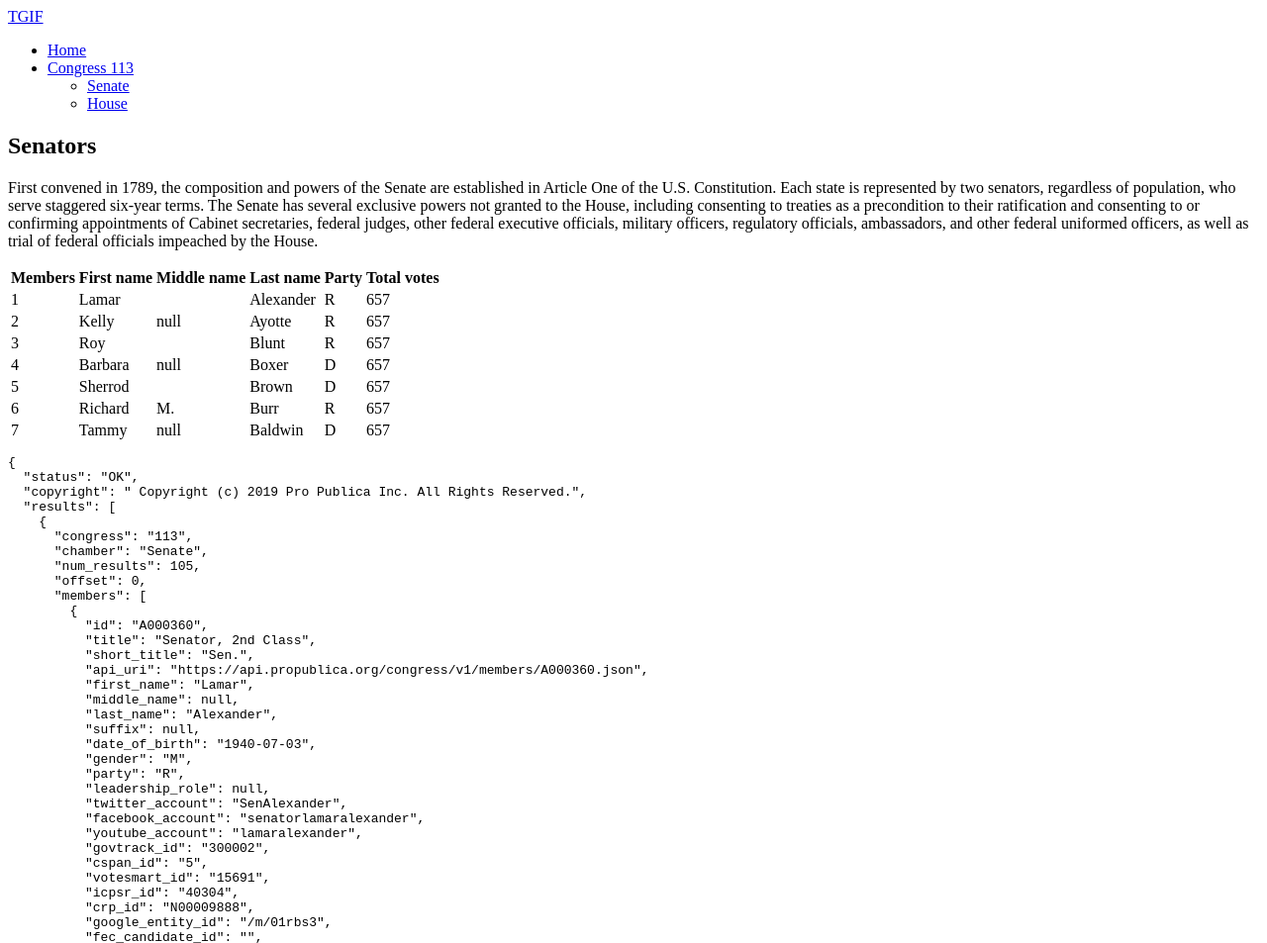
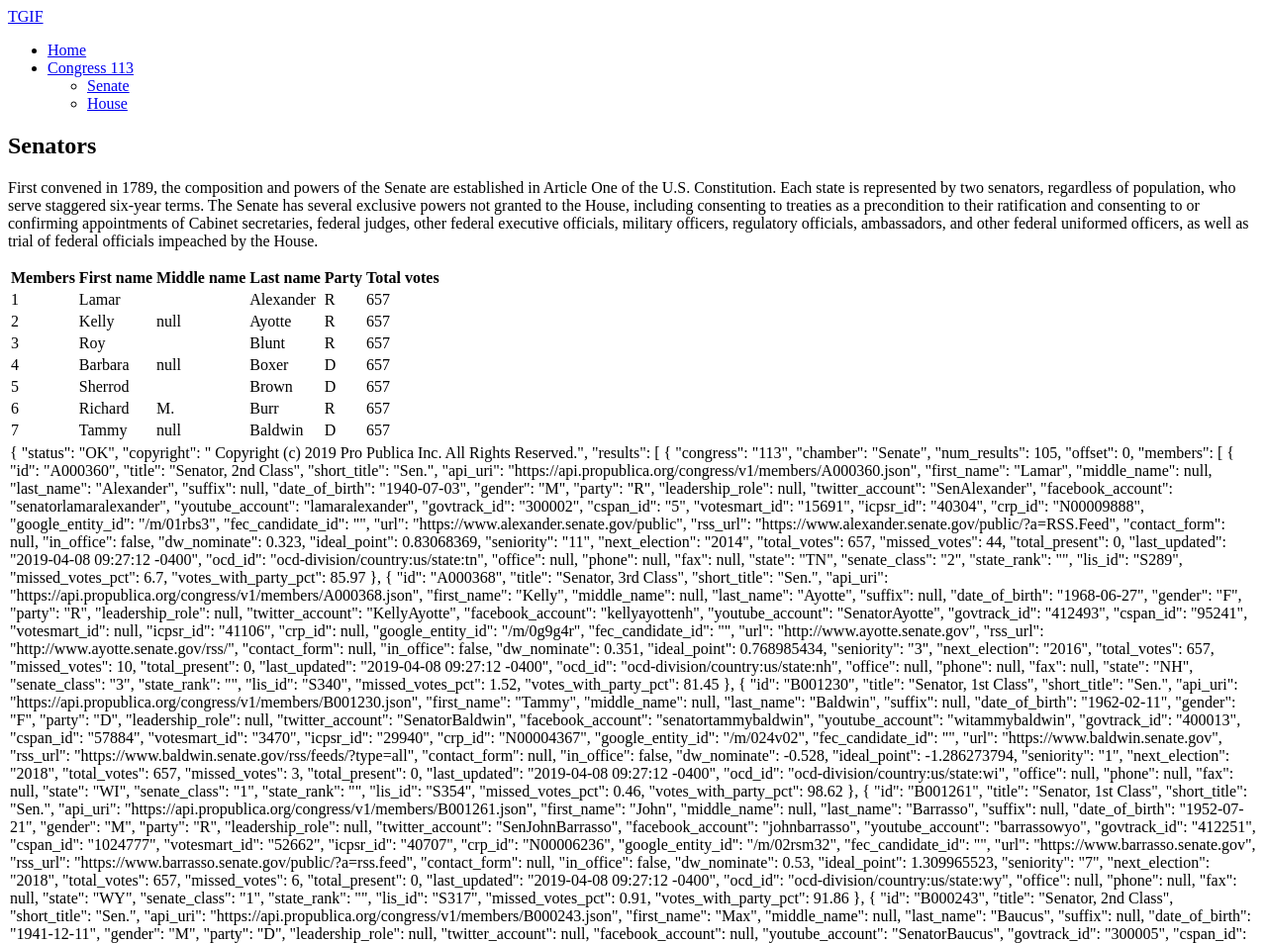
Before and after one commit to tomasshiao/modulo2, a plain HTML site: page senate-data.html in a window 1280 px wide. Shown: the top 953 px of the page at 99% size. Drawn offline with Linux system fonts and the light colour scheme.

Commit message:
si te cae bien el gato dile miau

```diff
--- a/senate-data.html
+++ b/senate-data.html
@@ -103,10 +103,11 @@
                 </tbody>
             </table>
     	</div>
-      <pre id="senate-data">
+      <table id="senate-data">
 
-      </pre>
+      </table>
       <script src="script/pro-congress-113-senate.js"></script>
+      <script src="script/main.js"></script>
       <script>
         document.getElementById("senate-data").innerHTML = JSON.stringify(data,null,2);
       </script>
```
Also changed, not shown: Script/main.js (added).
